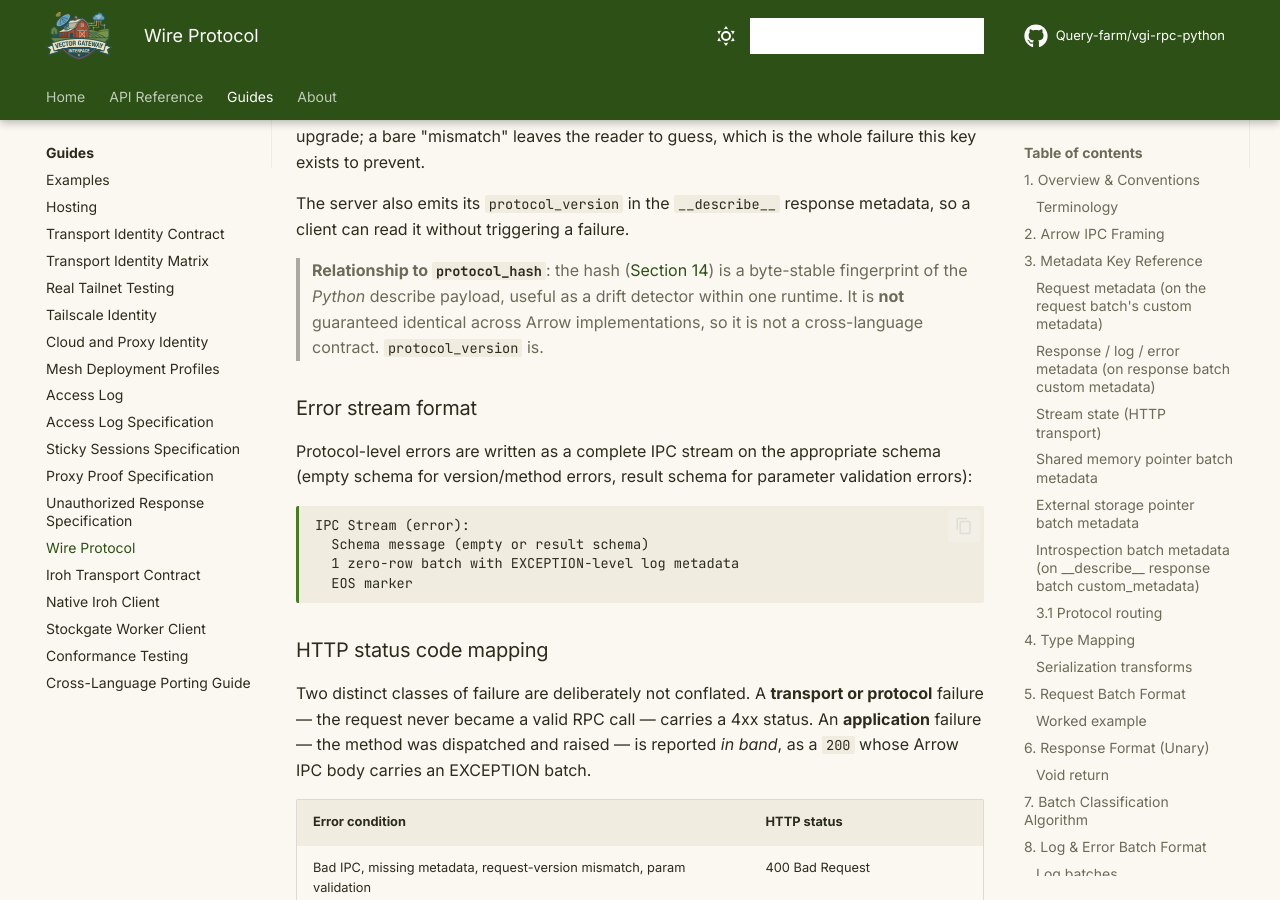
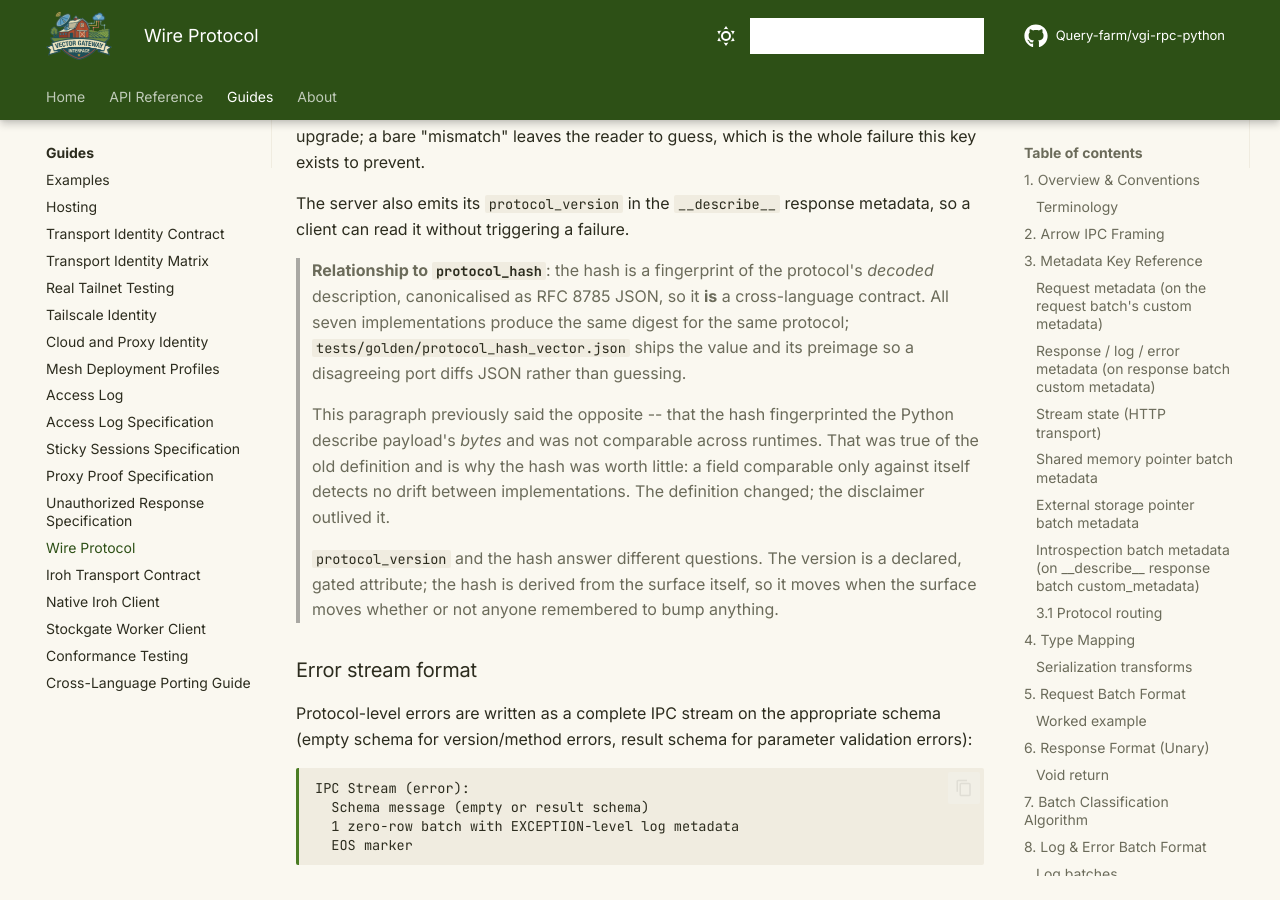
Before and after one commit to Query-farm/vgi-rpc-python, an MkDocs documentation site: the page built from docs/WIRE_PROTOCOL.md, in a window 1280 px wide and 900 px high, scrolled down 38640 px. Built offline with MkDocs 1.6.1 and Material for MkDocs 9.7.7, drawn with Linux system fonts in a browser that asks for light colours; comment, search, counter and statistics services are not loaded; some of the changed text lies outside the part shown.

Commit message:
docs: the hash disclaimer outlived the definition it described
Section 13 still told readers the protocol hash was "a byte-stable fingerprint
of the *Python* describe payload ... not guaranteed identical across Arrow
implementations, so it is not a cross-language contract." That was true of the
old byte-based definition and is exactly why the field was worth little: a
fingerprint comparable only against itself detects no drift between
implementations.

The definition changed to canonical JSON of the decoded description, all seven
ports now produce the same digest, and `tests/golden/protocol_hash_vector.json`
ships the value with its preimage. The disclaimer survived the change and now
tells readers the opposite of what the code does, in the section a reader
consults precisely to find out whether they can rely on it.

Found by the agent updating the public website, which had faithfully reproduced
the disclaimer -- the drift reached the marketing site before anyone noticed it
in the spec.

Also in this commit:

- `vgi.Identity.v1` -> `vgi_rpc.Identity.v1` in seven places, including a
  user-facing error message suggesting the malformed name as an example. The
  protocol gained the reserved prefix when the grammar was settled; the
  docstrings did not follow.
- Removed `PROTOCOL_NAME_KEY`, `DESCRIBE_VERSION_KEY` and `PROTOCOL_HASH_KEY`.
  They named `__describe__` response metadata, are exported in `__all__`, and
  are read and written by nothing -- the mechanism they describe was retired.
  `protocol_hash` survives where it is actually carried: a `ProtocolSummary`
  field and an access-log field.
- The spec header claimed to reflect 0.43.0; it is 0.45.3.

Co-Authored-By: Claude Opus 5 (1M context) <noreply@anthropic.com>
Claude-Session: https://claude.ai/code/session_01K2bAuCcTPfo6qEGkN8GoL3

```diff
--- a/docs/WIRE_PROTOCOL.md
+++ b/docs/WIRE_PROTOCOL.md
@@ -1491,11 +1491,22 @@ guess, which is the whole failure this key exists to prevent.
 The server also emits its `protocol_version` in the `__describe__` response
 metadata, so a client can read it without triggering a failure.
 
-> **Relationship to `protocol_hash`**: the hash ([Section 14](#14-introspection-__describe__))
-> is a byte-stable fingerprint of the *Python* describe payload, useful as a
-> drift detector within one runtime. It is **not** guaranteed identical across
-> Arrow implementations, so it is not a cross-language contract.
-> `protocol_version` is.
+> **Relationship to `protocol_hash`**: the hash is a fingerprint of the
+> protocol's *decoded* description, canonicalised as RFC 8785 JSON, so it **is**
+> a cross-language contract. All seven implementations produce the same digest
+> for the same protocol; `tests/golden/protocol_hash_vector.json` ships the
+> value and its preimage so a disagreeing port diffs JSON rather than guessing.
+>
+> This paragraph previously said the opposite -- that the hash fingerprinted the
+> Python describe payload's *bytes* and was not comparable across runtimes. That
+> was true of the old definition and is why the hash was worth little: a field
+> comparable only against itself detects no drift between implementations. The
+> definition changed; the disclaimer outlived it.
+>
+> `protocol_version` and the hash answer different questions. The version is a
+> declared, gated attribute; the hash is derived from the surface itself, so it
+> moves when the surface moves whether or not anyone remembered to bump
+> anything.
 
 ### Error stream format
 
```
Also changed, not shown: other parts of docs/WIRE_PROTOCOL.md (+3 -3 lines), 3 other files.
